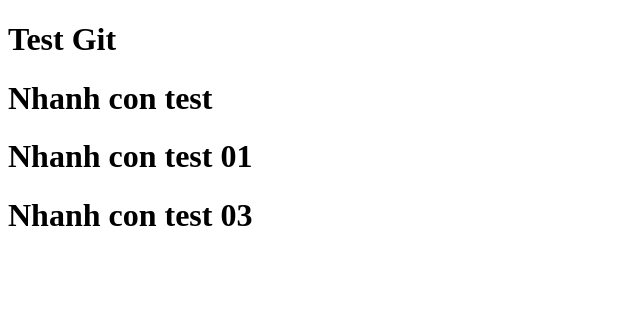
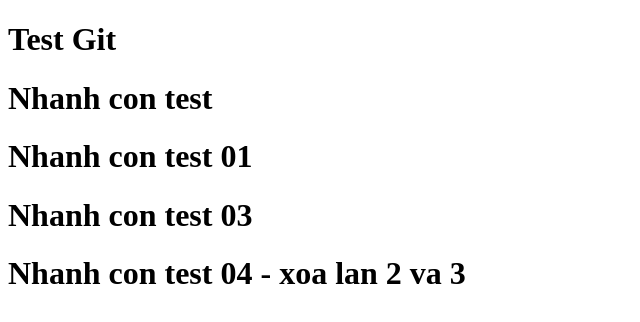
Before and after one commit to mynameishuyhoang/demo, a plain HTML site: page index.html in a window 1280 px wide. Shown: the whole page, without its empty margins (0-640 px from the left). Drawn offline with Linux system fonts and the light colour scheme.

Commit message:
nhanh 01 push code lan 4

```diff
--- a/index.html
+++ b/index.html
@@ -11,5 +11,6 @@
     <h1>Nhanh con test</h1>
     <h1>Nhanh con test 01</h1>
     <h1>Nhanh con test 03</h1>
+    <h1>Nhanh con test 04 - xoa lan 2 va 3</h1>
 </body>
 </html>
```
